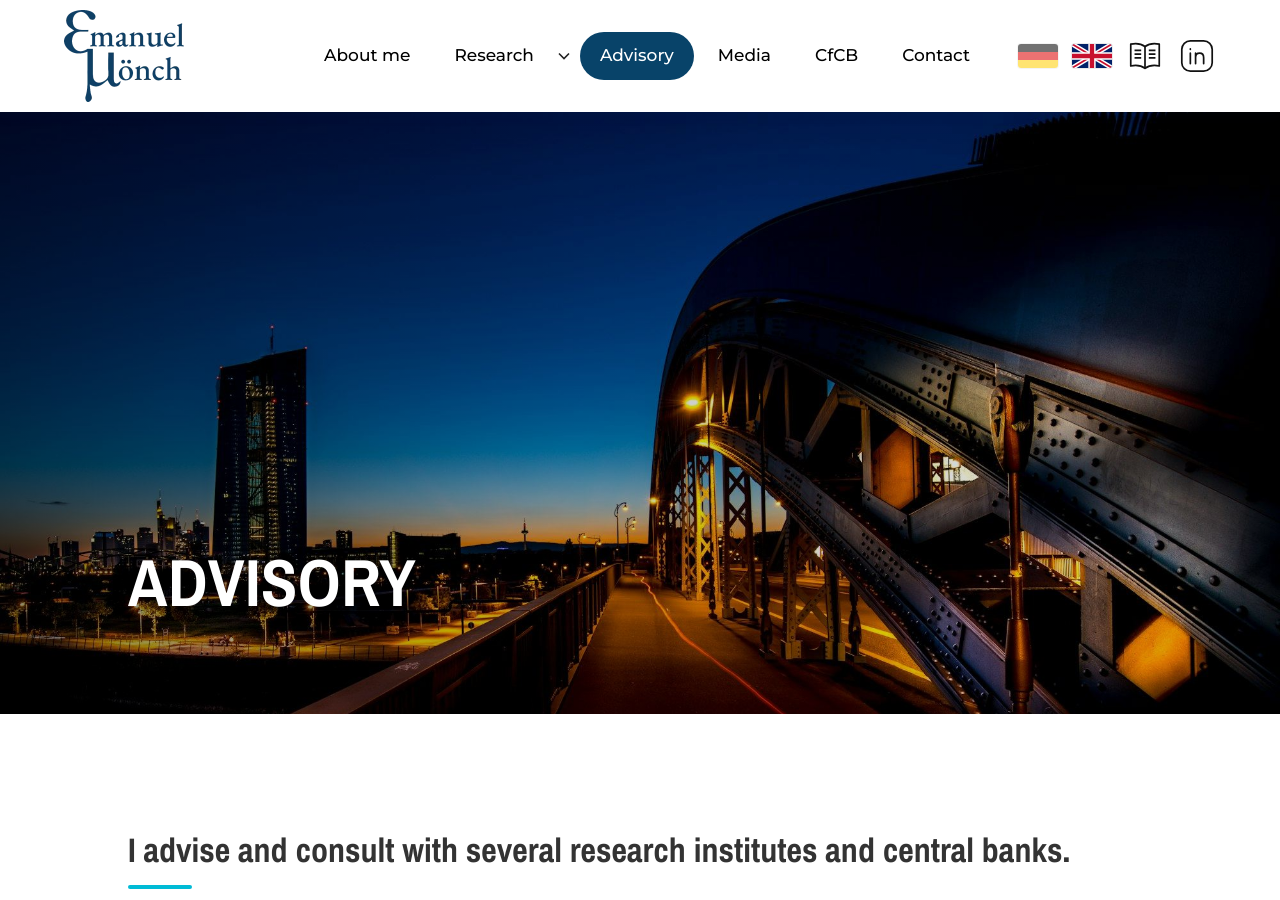
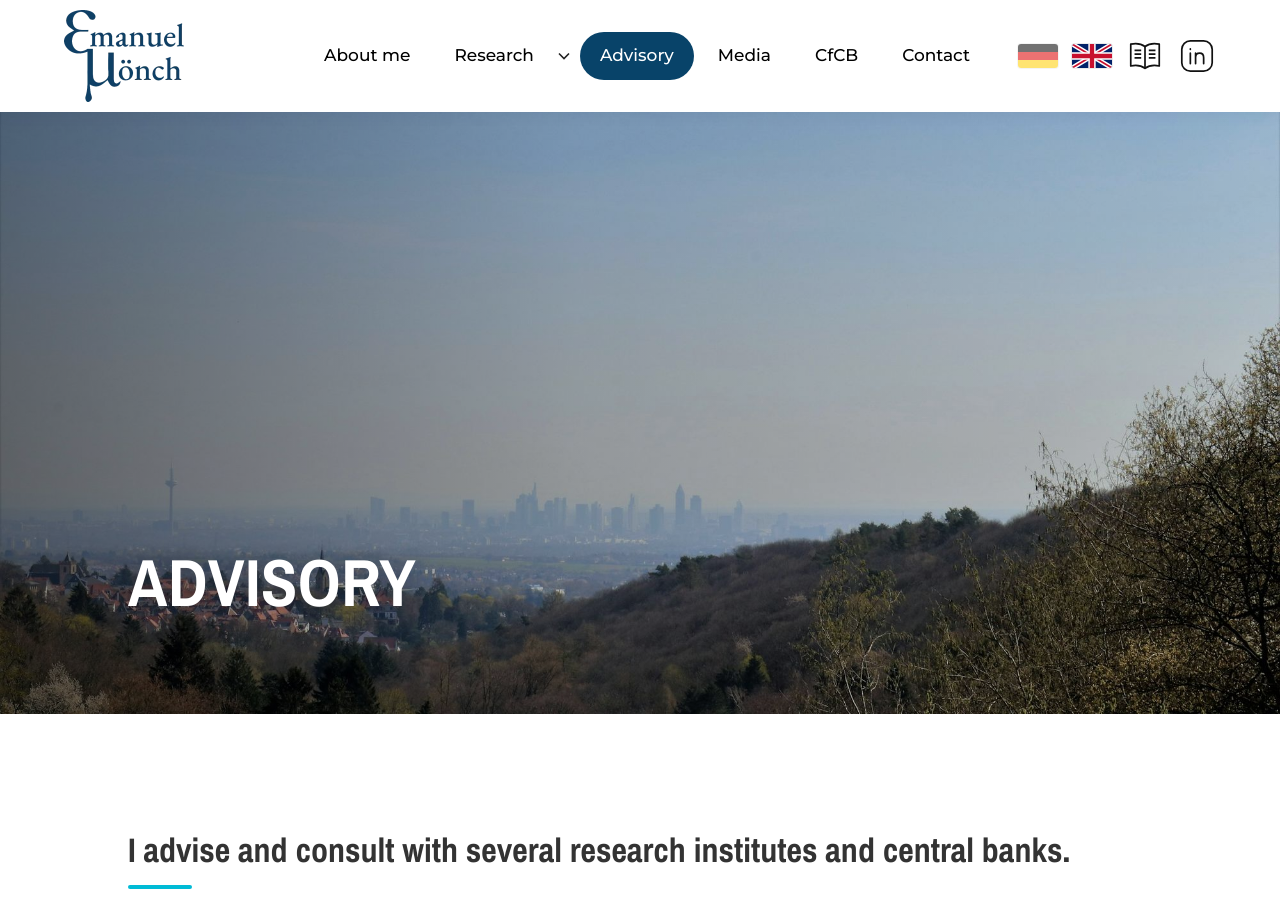
Before and after one commit to EmanuelMoench/website, a Jekyll site: the page built from other.html, in a window 1280 px wide and 900 px high. Built offline with Jekyll 4.4.1, drawn with Linux system fonts in a browser that asks for light colours.

Commit message:
Advisory banner: view from the Taunus towards Frankfurt
Co-Authored-By: Claude Opus 5.5 <noreply@anthropic.com>
Claude-Session: https://claude.ai/code/session_01NkeFpE4bEZrQXBe3BSKNup

```diff
--- a/german/andere.html
+++ b/german/andere.html
@@ -4,7 +4,7 @@ permalink: /german/andere
 title: Beratung
 heading: Beratung
 subheading: Ich berate mehrere Forschungsinstitute und Zentralbanken.
-hero: /assets/images/photos/ecb-night.jpg
+hero: /assets/images/photos/taunus-view.jpg
 hero_position: center 50%
 description: Ich berate mehrere Forschungsinstitute und Zentralbanken.
 ---
--- a/other.html
+++ b/other.html
@@ -4,7 +4,7 @@ permalink: /other
 title: Advisory
 heading: Advisory
 subheading: I advise and consult with several research institutes and central banks.
-hero: /assets/images/photos/ecb-night.jpg
+hero: /assets/images/photos/taunus-view.jpg
 hero_position: center 50%
 description: I advise and consult with several research institutes and central banks.
 ---
```
Also changed, not shown: assets/images/photos/ecb-night.jpg (deleted), assets/images/photos/taunus-view.jpg (added).
